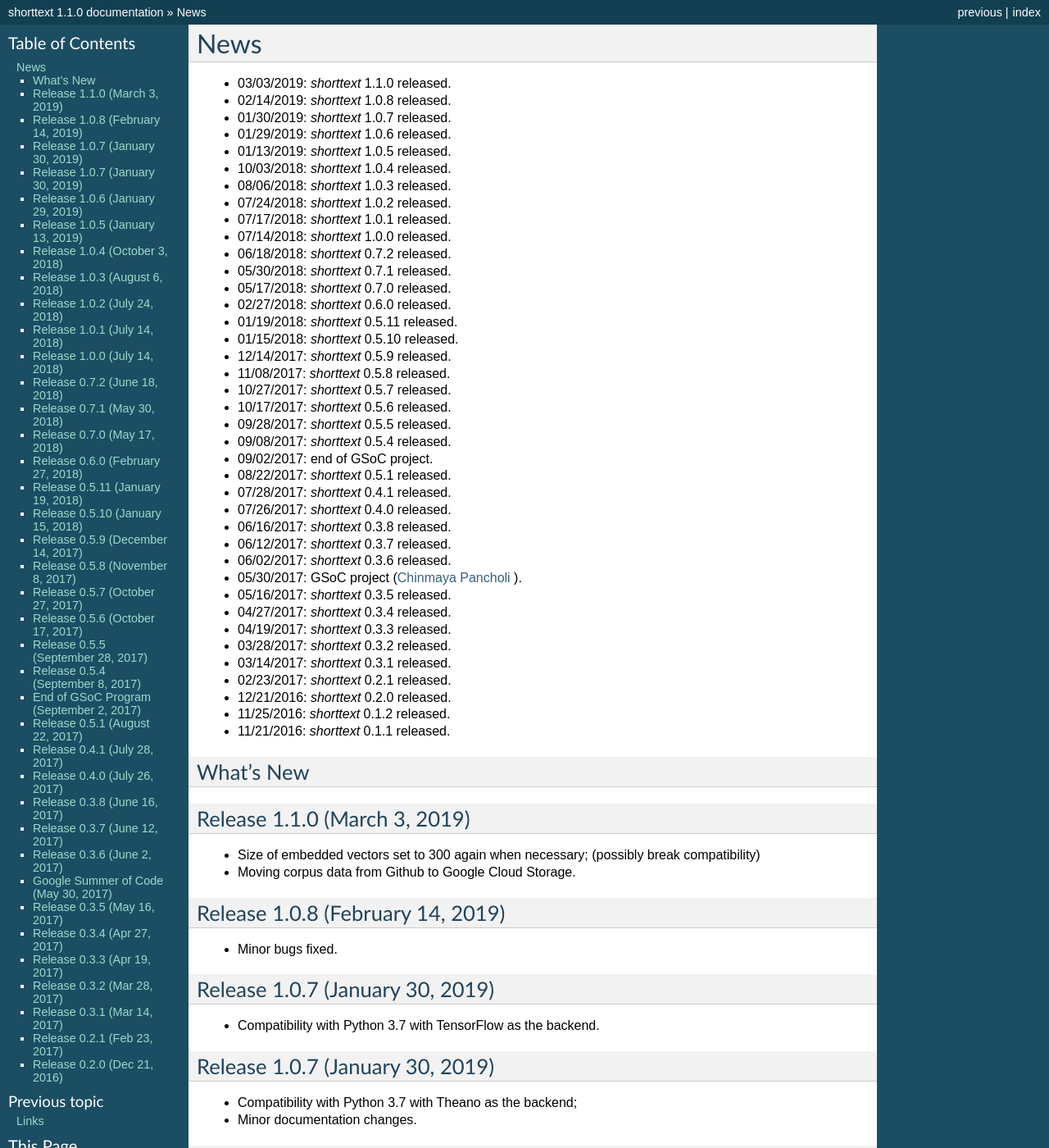
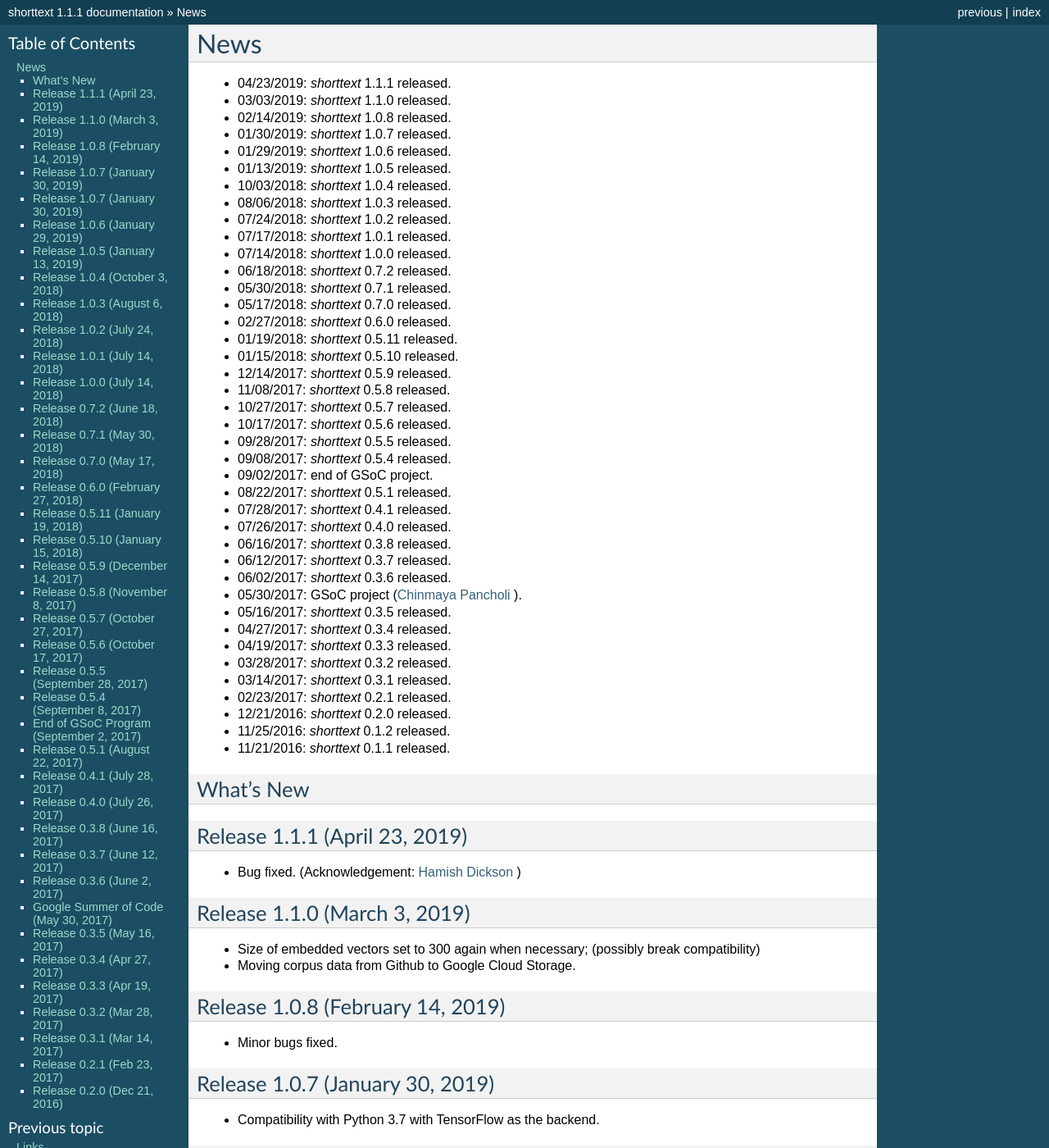
Before and after one commit to stephenhky/PyShortTextCategorization, a Sphinx documentation site: the page built from docs/news.rst, in a window 1280 px wide and 1400 px high. Shown: the whole window at 82% size. Built offline with Sphinx 7.4.7, drawn with Linux system fonts in a browser that asks for light colours; some of the changed text lies outside the part shown.

Commit message:
release 1.1.1

```diff
--- a/apidocs/source/conf.py
+++ b/apidocs/source/conf.py
@@ -60,7 +60,7 @@
 # The short X.Y version.
 version = '1.1'
 # The full version, including alpha/beta/rc tags.
-release = '1.1.0'
+release = '1.1.1'
 
 # The language for content autogenerated by Sphinx. Refer to documentation
 # for a list of supported languages.
--- a/docs/conf.py
+++ b/docs/conf.py
@@ -58,7 +58,7 @@
 # The short X.Y version.
 version = u'1.1'
 # The full version, including alpha/beta/rc tags.
-release = u'1.1.0'
+release = u'1.1.1'
 
 # The language for content autogenerated by Sphinx. Refer to documentation
 # for a list of supported languages.
--- a/docs/news.rst
+++ b/docs/news.rst
@@ -1,6 +1,7 @@
 News
 ====
 
+* 04/23/2019: `shorttext` 1.1.1 released.
 * 03/03/2019: `shorttext` 1.1.0 released.
 * 02/14/2019: `shorttext` 1.0.8 released.
 * 01/30/2019: `shorttext` 1.0.7 released.
@@ -44,6 +45,12 @@
 
 What's New
 ----------
+
+Release 1.1.1 (April 23, 2019)
+-----------------------------
+
+* Bug fixed. (Acknowledgement: `Hamish Dickson
+  <https://github.com/hamishdickson>`_ )
 
 Release 1.1.0 (March 3, 2019)
 -----------------------------
--- a/setup.py
+++ b/setup.py
@@ -20,7 +20,7 @@
 
 
 setup(name='shorttext',
-      version="1.1.0",
+      version="1.1.1",
       description="Short Text Mining",
       long_description=package_description(),
       long_description_content_type='text/markdown',
--- a/shorttext/__init__.py
+++ b/shorttext/__init__.py
@@ -8,7 +8,7 @@
 from . import metrics
 from . import spell
 
-__version__ = '1.0.8'
+__version__ = '1.1.1'
 
 
 # to include BERT: refer to:
```
Also changed, not shown: README.md (+1 -0 lines).
